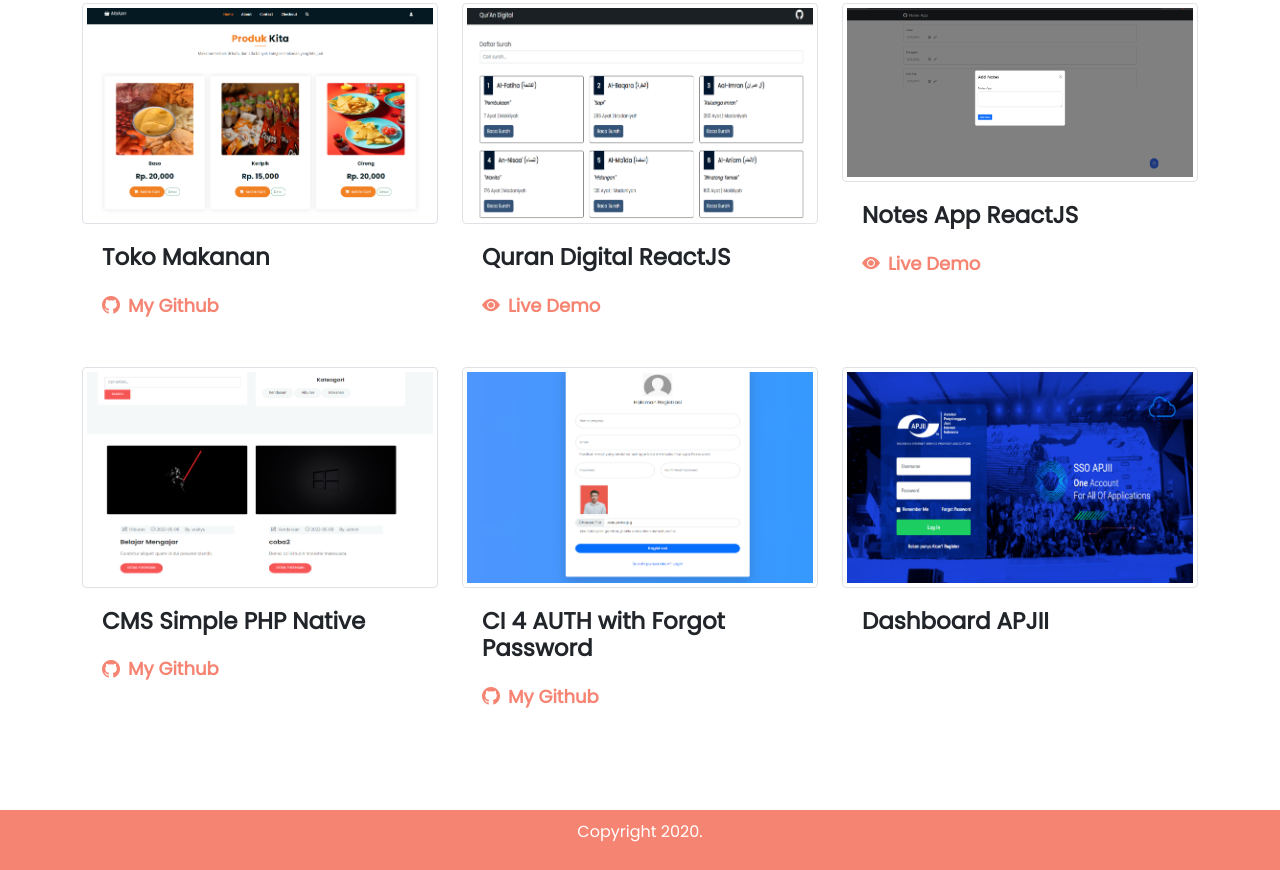
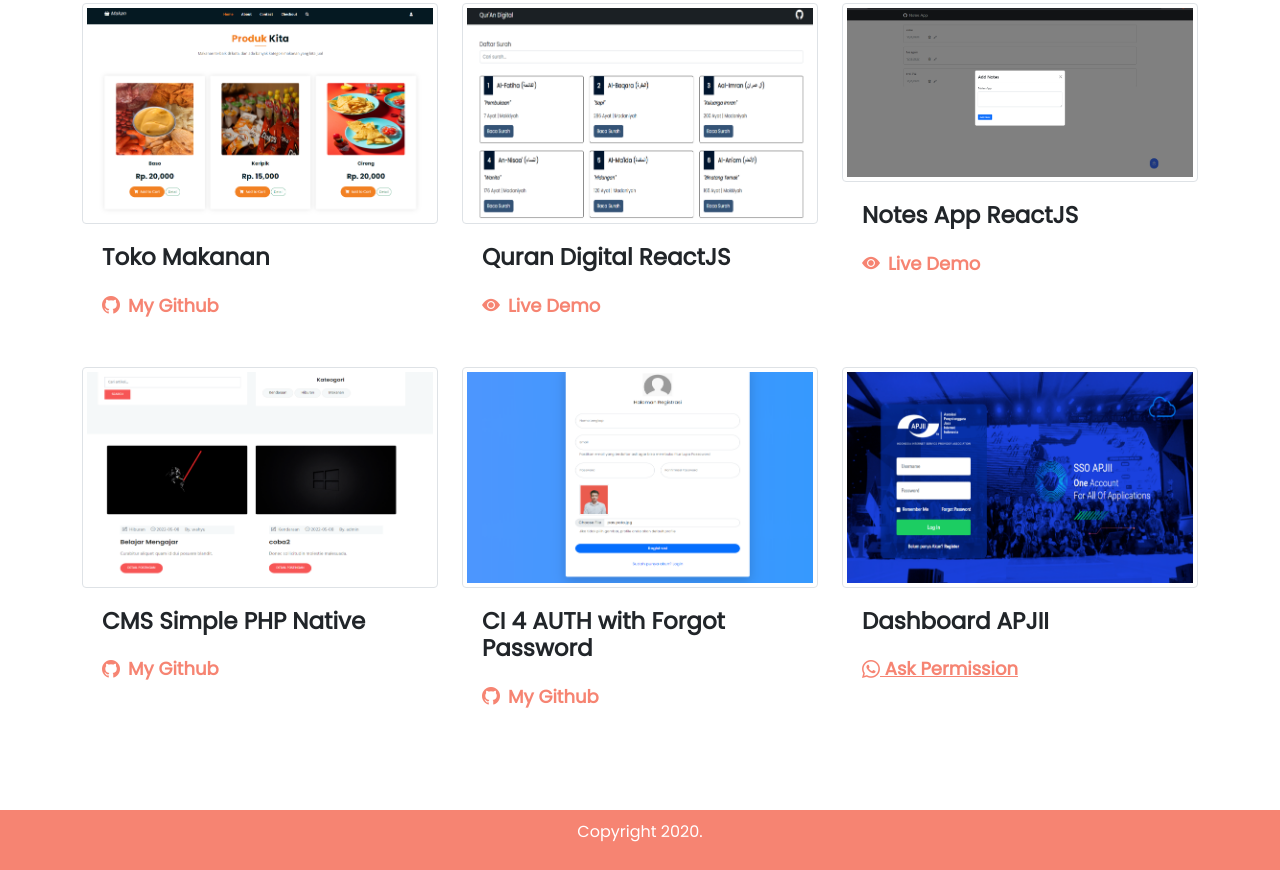
Before and after one commit to wahyuksmo/portofolio, a plain HTML site: page index.html in a window 1280 px wide. Shown: the part 2309-3179 px from the top of the page. Drawn offline with nearby package versions, Linux system fonts and the light colour scheme.

Commit message:
kandara konto;

```diff
--- a/index.html
+++ b/index.html
@@ -291,6 +291,11 @@
             <div class="col-md-6 col-lg-4 mt-5">
               <img src="img/apjii_portfolio.png" alt="" class="img-thumbnail w-100" />
               <h3>Dashboard APJII</h3>
+             <a
+              target="_blank"
+               href="https://wa.me/6285773006946" W
+                ><i class="bi bi-whatsapp"></i
+              > Ask Permission</a>
             </div>
 
 
```
